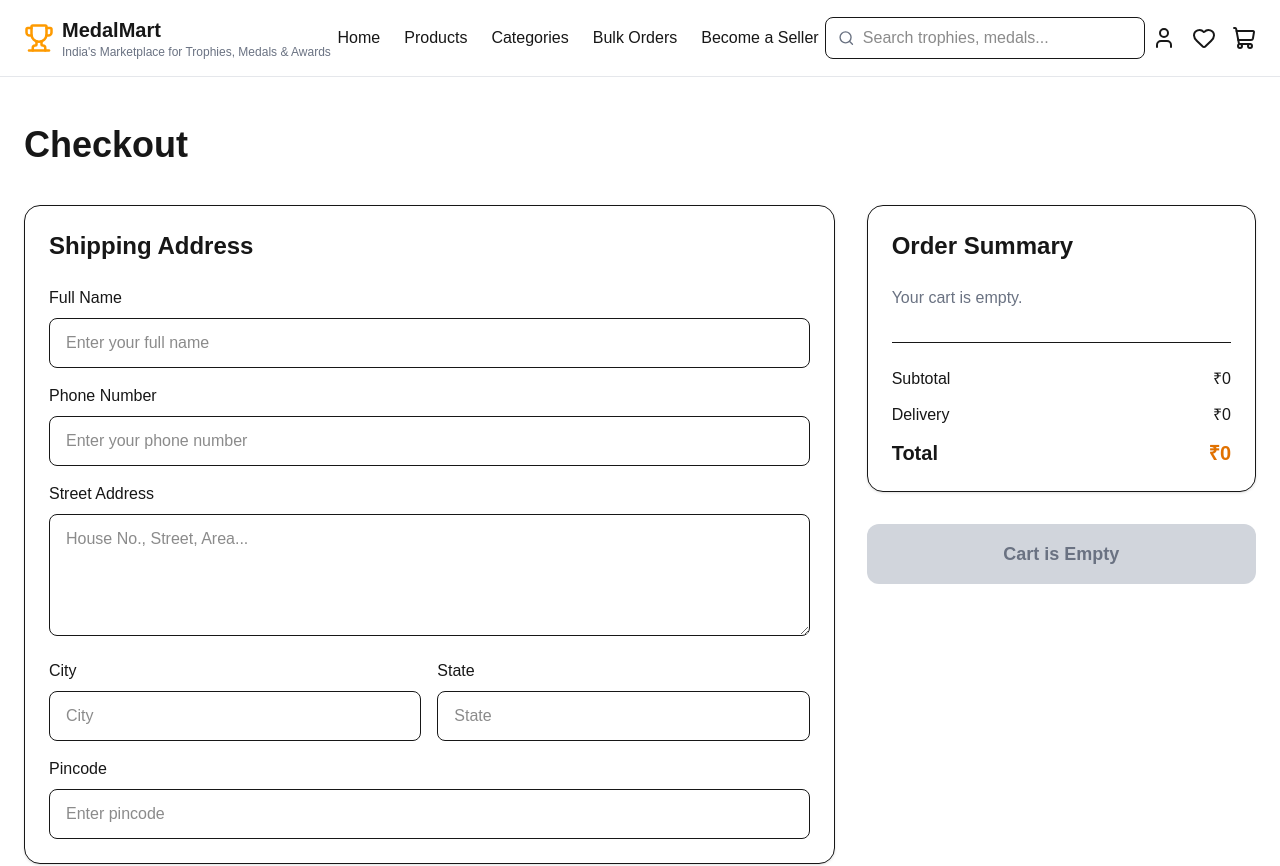
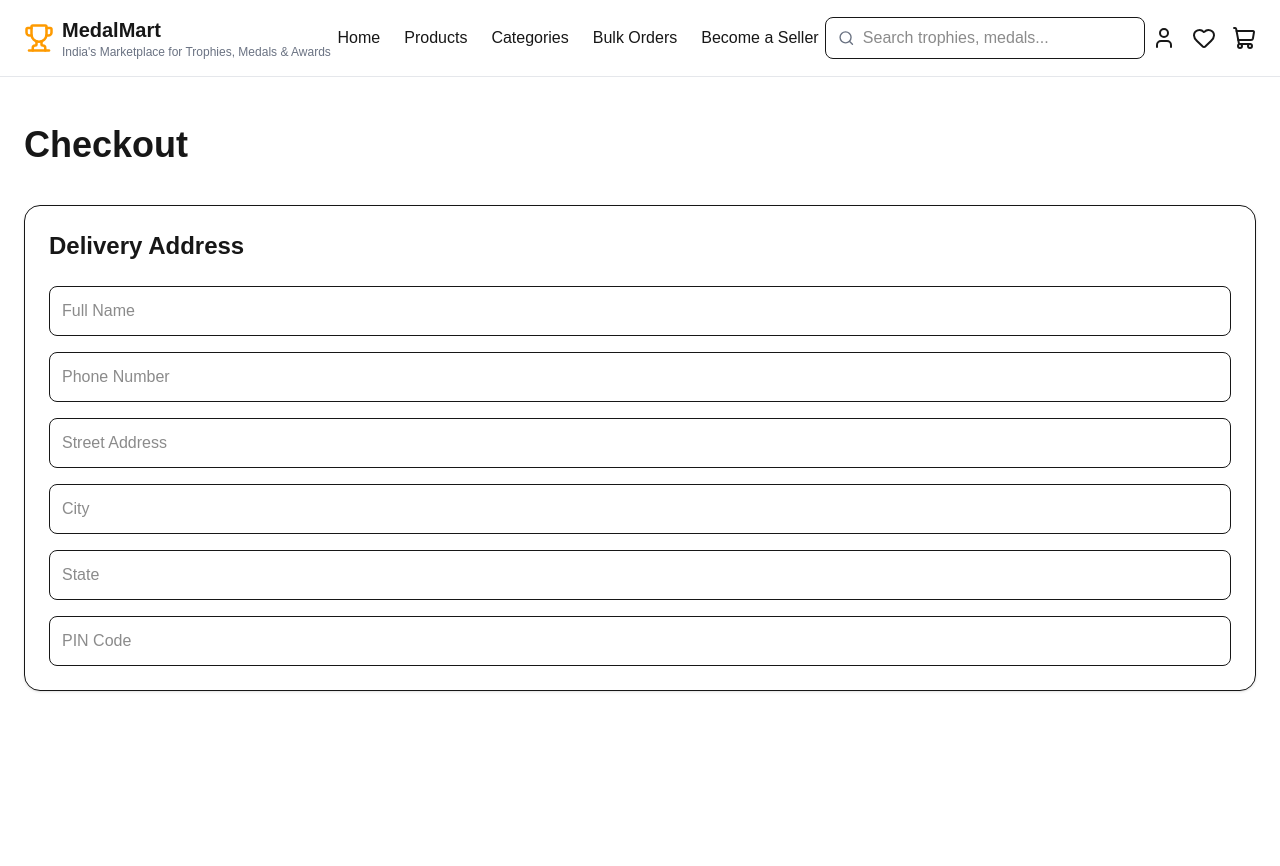
Before and after one commit to Thakur-Ji-Vikas/medalmart, a Next.js app: page /checkout in a window 1280 px wide. Shown: the top 866 px of the page. After the commit the page ends 800 px from the top, so only its background shows below. Built offline with nearby package versions, Linux system fonts and the light colour scheme.

Commit message:
Sprint 14 - Address form.

```diff
--- a/app/checkout/page.tsx
+++ b/app/checkout/page.tsx
@@ -1,6 +1,9 @@
-import CheckoutForm from "@/components/checkout/CheckoutForm";
+"use client";
+
+import AddressForm from "@/components/checkout/AddressForm";
 
 export default function CheckoutPage() {
+
   return (
     <main className="mx-auto max-w-7xl px-6 py-12">
 
@@ -8,28 +11,8 @@ export default function CheckoutPage() {
         Checkout
       </h1>
 
-      <CheckoutForm />
+      <AddressForm />
 
     </main>
   );
 }
-
-
-
-// import CheckoutForm from "@/components/checkout/CheckoutForm";
-// import AddressForm from "@/components/checkout/AddressForm";
-// import PaymentMethod from "@/components/checkout/PaymentMethod";
-// import OrderSummary from "@/components/checkout/OrderSummary";
-// import PlaceOrderButton from "@/components/checkout/PlaceOrderButton";
-
-// export default function CheckoutPage() {
-//   return (
-//     <main>
-//       <CheckoutForm />
-//       <AddressForm />
-//       <PaymentMethod />
-//       <OrderSummary />
-//       <PlaceOrderButton />
-//     </main>
-//   );
-// }
--- a/components/checkout/AddressForm.tsx
+++ b/components/checkout/AddressForm.tsx
@@ -1,93 +1,89 @@
 "use client";
 
+import { ChangeEvent } from "react";
+import { useCheckout } from "@/hooks/useCheckout";
+
 export default function AddressForm() {
+
+  // Checkout state
+  const { checkout, updateCheckout } = useCheckout();
+
+  // Current address
+  const { address } = checkout;
+
+  // Handle input change
+  function handleChange(e: ChangeEvent<HTMLInputElement>) {
+    updateCheckout({
+      address: {
+        ...address,
+        [e.target.name]: e.target.value,
+      },
+    });
+  }
+
   return (
     <section className="rounded-2xl border bg-white p-6 shadow-sm">
 
-      {/* Section Title */}
-      <h2 className="mb-6 text-2xl font-bold">
-        Shipping Address
+      <h2 className="mb-6 text-2xl font-semibold">
+        Delivery Address
       </h2>
 
-      {/* Full Name */}
-      <div className="mb-4">
-        <label className="mb-2 block font-medium">
-          Full Name
-        </label>
+      <div className="grid gap-4">
 
+        {/* Full Name */}
         <input
-          type="text"
-          placeholder="Enter your full name"
-          className="w-full rounded-lg border px-4 py-3 outline-none focus:border-amber-500"
+          name="fullName"
+          value={address.fullName}
+          onChange={handleChange}
+          placeholder="Full Name"
+          className="rounded-lg border p-3 outline-none focus:ring-2 focus:ring-amber-500"
         />
-      </div>
 
-      {/* Phone Number */}
-      <div className="mb-4">
-        <label className="mb-2 block font-medium">
-          Phone Number
-        </label>
+        {/* Phone */}
+        <input
+          name="phone"
+          value={address.phone}
+          onChange={handleChange}
+          placeholder="Phone Number"
+          className="rounded-lg border p-3 outline-none focus:ring-2 focus:ring-amber-500"
+        />
 
+        {/* Address */}
         <input
-          type="tel"
-          placeholder="Enter your phone number"
-          className="w-full rounded-lg border px-4 py-3 outline-none focus:border-amber-500"
+          name="address"
+          value={address.address}
+          onChange={handleChange}
+          placeholder="Street Address"
+          className="rounded-lg border p-3 outline-none focus:ring-2 focus:ring-amber-500"
         />
-      </div>
 
-      {/* Street Address */}
-      <div className="mb-4">
-        <label className="mb-2 block font-medium">
-          Street Address
-        </label>
+        {/* City */}
+        <input
+          name="city"
+          value={address.city}
+          onChange={handleChange}
+          placeholder="City"
+          className="rounded-lg border p-3 outline-none focus:ring-2 focus:ring-amber-500"
+        />
 
-        <textarea
-          rows={4}
-          placeholder="House No., Street, Area..."
-          className="w-full rounded-lg border px-4 py-3 outline-none focus:border-amber-500"
+        {/* State */}
+        <input
+          name="state"
+          value={address.state}
+          onChange={handleChange}
+          placeholder="State"
+          className="rounded-lg border p-3 outline-none focus:ring-2 focus:ring-amber-500"
         />
-      </div>
 
-      {/* City & State */}
-      <div className="grid gap-4 md:grid-cols-2">
+        {/* PIN Code */}
+        <input
+          name="pinCode"
+          value={address.pinCode}
+          onChange={handleChange}
+          placeholder="PIN Code"
+          className="rounded-lg border p-3 outline-none focus:ring-2 focus:ring-amber-500"
+        />
 
-        <div>
-          <label className="mb-2 block font-medium">
-            City
-          </label>
-
-          <input
-            type="text"
-            placeholder="City"
-            className="w-full rounded-lg border px-4 py-3 outline-none focus:border-amber-500"
-          />
-        </div>
-
-        <div>
-          <label className="mb-2 block font-medium">
-            State
-          </label>
-
-          <input
-            type="text"
-            placeholder="State"
-            className="w-full rounded-lg border px-4 py-3 outline-none focus:border-amber-500"
-          />
-        </div>
-
-      </div>
-
-      {/* Pincode */}
-      <div className="mt-4">
-        <label className="mb-2 block font-medium">
-          Pincode
-        </label>
-
-        <input
-          type="text"
-          placeholder="Enter pincode"
-          className="w-full rounded-lg border px-4 py-3 outline-none focus:border-amber-500"
-        />
       </div>
 
     </section>
```
